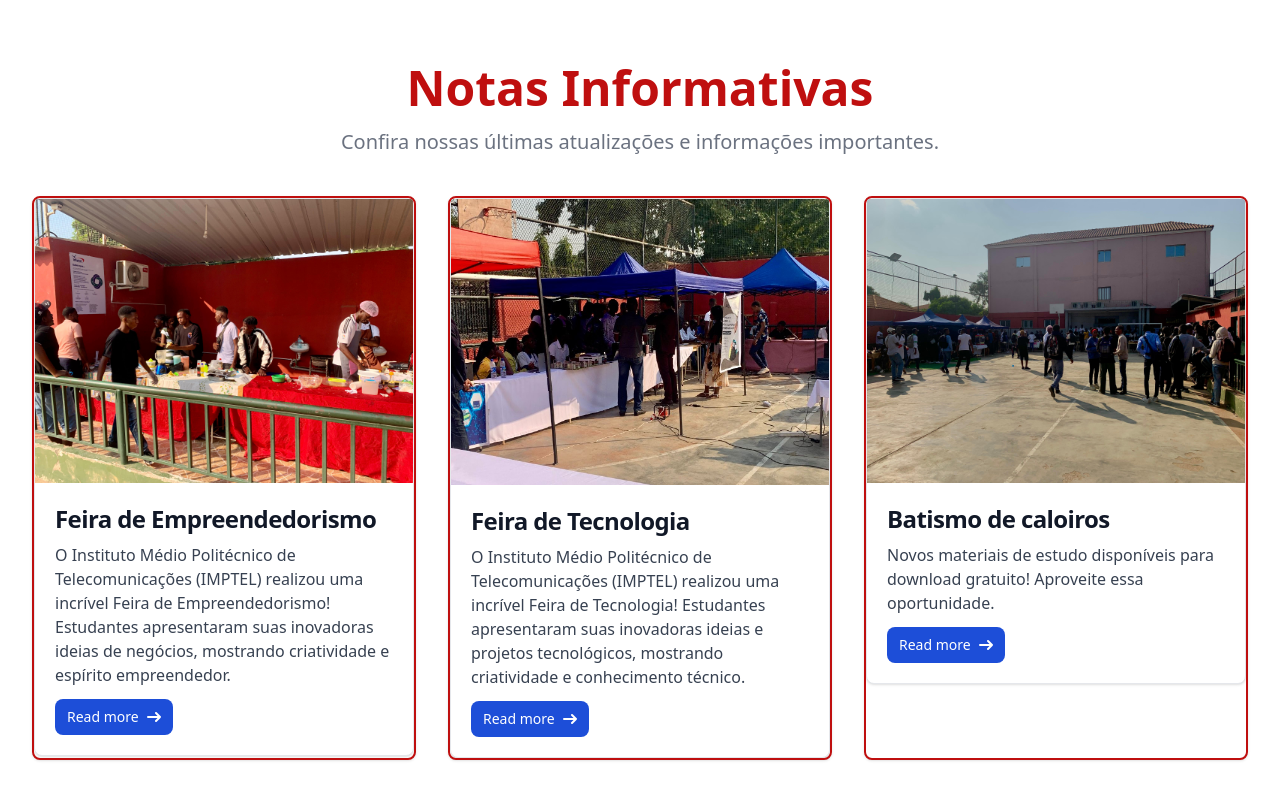
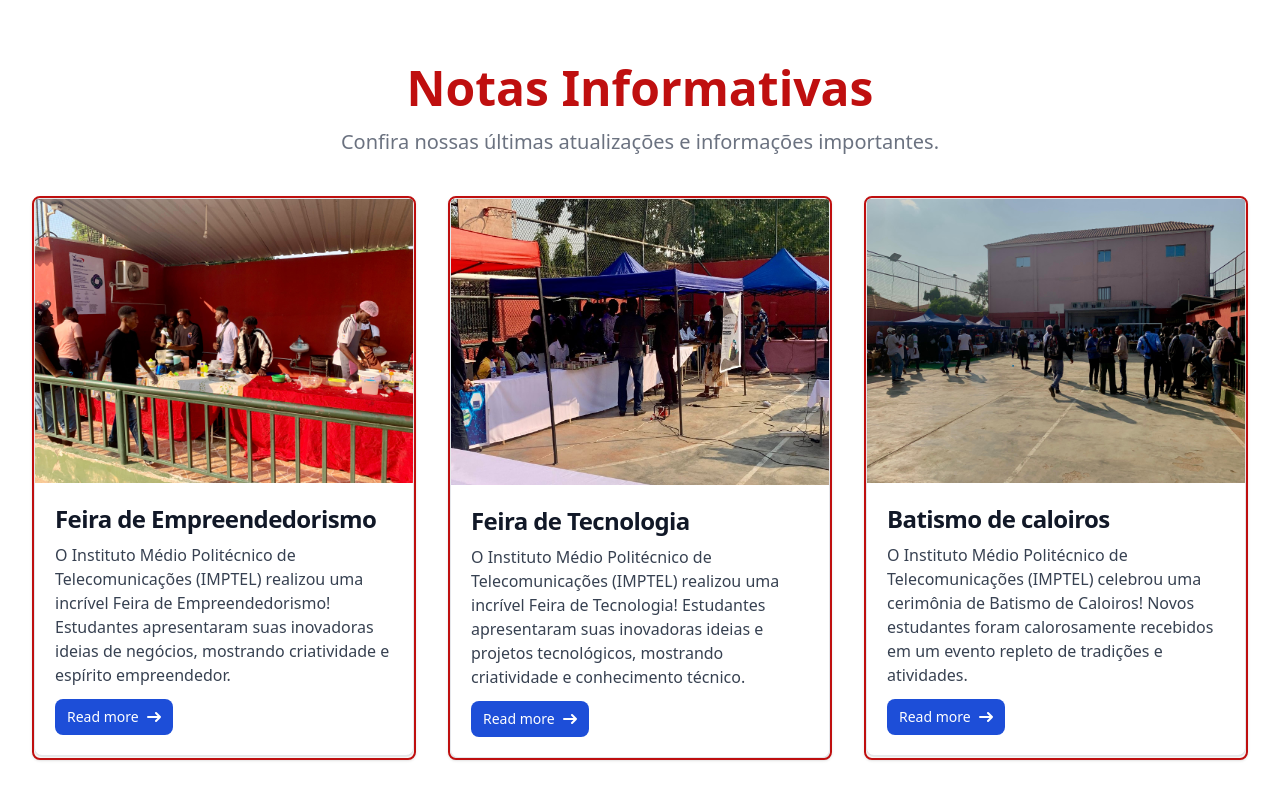
Before and after one commit to leehendrick/EduConnect-UI, a Nuxt app in the folder nuxt-app/: page / in a window 1280 px wide. Shown: the part 2008-2808 px from the top of the page. Built offline with nearby package versions, Linux system fonts and the light colour scheme.

Commit message:
update :  last card content to fit the car height

```diff
--- a/nuxt-app/pages/index.vue
+++ b/nuxt-app/pages/index.vue
@@ -16,7 +16,7 @@
     {
       img: '/feira.jpeg',
       title:  'Batismo de caloiros',
-      content: 'Novos materiais de estudo disponíveis para download gratuito! Aproveite essa oportunidade.',
+      content: 'O Instituto Médio Politécnico de Telecomunicações (IMPTEL) celebrou uma  cerimônia de Batismo de Caloiros! Novos estudantes foram calorosamente recebidos em um evento repleto de tradições e atividades.',
     }
   ])
   const quandroHonra = ref([
```
